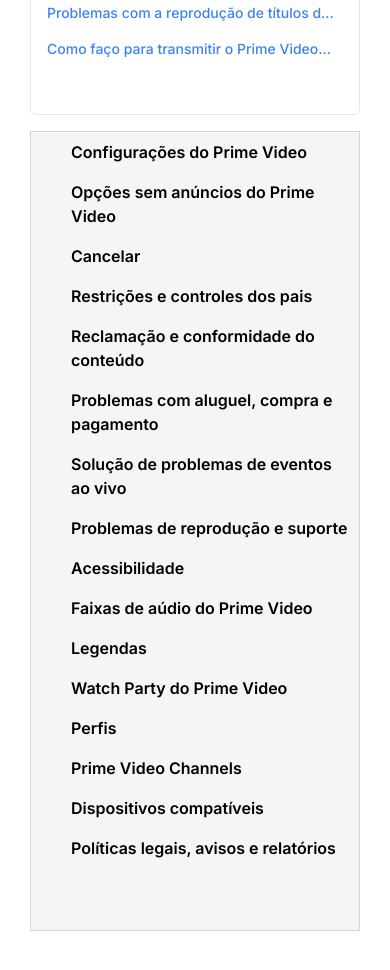
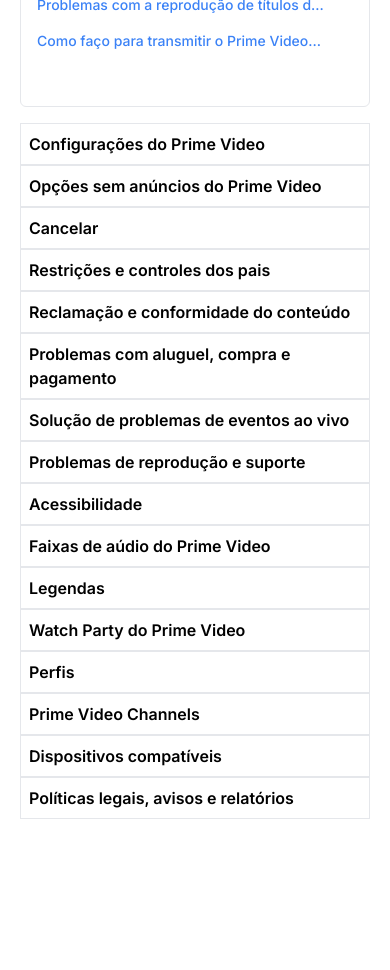
Before and after one commit to GMoraisz/clone-prime-video, a Next.js app: page /help in a window 390 px wide. Shown: the part 1000-1970 px from the top of the page. Built offline with nearby package versions, Linux system fonts and the light colour scheme.

Commit message:
responsive

```diff
--- a/src/app/components/helpBigDiv.tsx
+++ b/src/app/components/helpBigDiv.tsx
@@ -4,70 +4,102 @@
 export default function BigDiv() {
     return (
         <div
-            className="mt-3 border border-gray-300 bg-stone-100 w-[330px] h-[800px] lg:w-[1350px] lg:h-[750px] text-base mb-2 pl-10 pr-2">
-            <ul className="grid  gap-4 mt-2 lg:text-xl font-semibold">
+            className="mt-3 text-base mb-2">
+            <ul className="grid mt-2 lg:text-xl font-semibold ">
                 <li >
+                    <button className="w-[350px] border py-2 text-start pl-2">
                         Configurações do Prime Video
+                    </button>
                 </li>
 
                 <li>
+                    <button className="w-[350px] border py-2 text-start pl-2">
                         Opções sem anúncios do Prime Video
+                    </button>
                 </li>
 
                 <li>
+                    <button className="w-[350px] border py-2 text-start pl-2">
                         Cancelar
+                    </button>
                 </li>
 
                 <li>
+                    <button className="w-[350px] border py-2 text-start pl-2">
                         Restrições e controles dos pais
+                    </button>
                 </li>
 
                 <li>
+                    <button className="w-[350px] border py-2 text-start pl-2">
                         Reclamação e conformidade do conteúdo
+                    </button>
                 </li>
 
                 <li>
+                    <button className="w-[350px] border py-2 text-start pl-2">
                         Problemas com aluguel, compra e pagamento
+                    </button>
                 </li>
 
                 <li>
+                    <button className="w-[350px] border py-2 text-start pl-2">
                         Solução de problemas de eventos ao vivo
+                    </button>
                 </li>
 
                 <li>
+                    <button className="w-[350px] border py-2 text-start pl-2">
                         Problemas de reprodução e suporte
+                    </button>
                 </li>
 
                 <li>
+                    <button className="w-[350px] border py-2 text-start pl-2">
                         Acessibilidade
+                    </button>
                 </li>
 
                 <li>
+                    <button className="w-[350px] border py-2 text-start pl-2">
                         Faixas de aúdio do Prime Video
+                    </button>
                 </li>
 
                 <li>
+                    <button className="w-[350px] border py-2 text-start pl-2">
                         Legendas
+                    </button>
                 </li>
 
                 <li>
+                    <button className="w-full border py-2 text-start pl-2">
                         Watch Party do Prime Video
+                    </button>
                 </li>
 
                 <li>
+                    <button className="w-full border py-2 text-start pl-2">
                         Perfis
+                    </button>
                 </li>
 
                 <li>
+                    <button className="w-full border py-2 text-start pl-2">
                         Prime Video Channels
+                    </button>
                 </li>
 
                 <li>
+                    <button className="w-full border py-2 text-start pl-2">
                         Dispositivos compatíveis
+                    </button>
                 </li>
 
                 <li>
+                    <button className="w-full border py-2 text-start pl-2">
                         Políticas legais, avisos e relatórios
+                    </button>
                 </li>
 
             </ul>
--- a/src/app/help/page.tsx
+++ b/src/app/help/page.tsx
@@ -12,7 +12,7 @@
     return (
 
 
-        <div className="bg-white mt-12 w-full h-full items-center justify-center grid">
+        <div className="bg-white mt-12 w-full h-full justify-center items-center grid ">
 
             <div>
 
@@ -21,14 +21,14 @@
                 <div className=" mt-3">
                     <h1 className="text-xl font-bold text-start"> Suporte do Prime Video</h1>
                     <div className="relative">
-                        <input className="mt-3 border border-gray-300 rounded w-[330px] h-[47px] lg:w-[1350px] lg:h-[54px] text-base mb-2 pl-10 pr-2" placeholder="Pesquisar na Ajuda" />
+                        <input className="mt-3 border border-gray-300 rounded w-[350px] h-[47px] lg:w-[1350px] lg:h-[54px] text-base mb-2 pl-10 pr-2" placeholder="Pesquisar na Ajuda" />
                         <IoSearch className="size-6 absolute left-2 top-1/2 transform -translate-y-1/2 text-xl" />
                     </div>
 
 
                 </div>
 
-                <div className="w-[330px] h-[225px] rounded border mt-6 lg:h-[314px] lg:w-[250px] ">
+                <div className="w-full h-[225px] rounded border mt-6 lg:h-[314px] lg:w-[250px] ">
                     <ul className="grid gap-2 ml-3 mt-6 text-base font-medium ">
 
                         <h2 className="text-lg font-bold"> Configurações</h2>
@@ -60,7 +60,7 @@
                     </ul>
                 </div>
             </div>
-            <div className="w-[330px] h-full lg:w-[650px] mt-6 rounded border ">
+            <div className="w-[350px] lg:w-[650px] mt-6 rounded border ">
                 <div className='flex justify-center items-center mt-16 text-center'>
                     <Image
                         src="/images/primevideohelp.png"
@@ -69,7 +69,7 @@
                         alt="Amazon Logo"
                     />
                 </div>
-                <div className="bg-zinc-100 h-[150px] mt-14 rounded py-2 pl-2">
+                <div className="bg-zinc-100 h-[150px] mt-12 rounded py-2.5 pl-2">
                     <Link href="https://www.primevideo.com/help?nodeId=G3BQ95AL4WZLV9ZG" target="_blank">
                         <h2 className="font-bold text-lg "> Precisa cancelar a assinatura de um canal do Prime Video?</h2>
                     </Link>
@@ -79,7 +79,7 @@
                 </div>
             </div>
 
-            <div className="w-[330px] h-[325px] mt-6 rounded-md border  lg:w-[419.5px] lg:h-[314px]">
+            <div className="w-[350px] h-[325px] mt-6 rounded-md border  lg:w-[419.5px] lg:h-[314px]">
                 <ul className="grid gap-4 ml-4 text-sm lg:text-base font-medium mt-6 ">
 
                     <h2 className="text-xl font-bold"> Artigos populares</h2>
```
Lines whose indentation alone changed are shown as unchanged.
